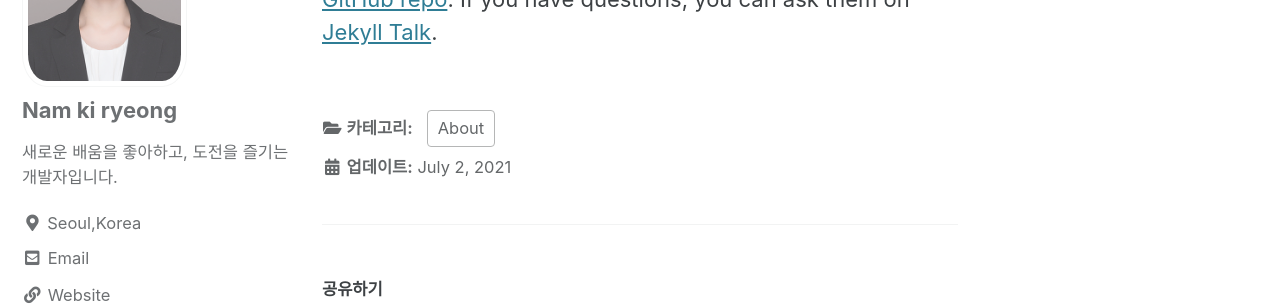
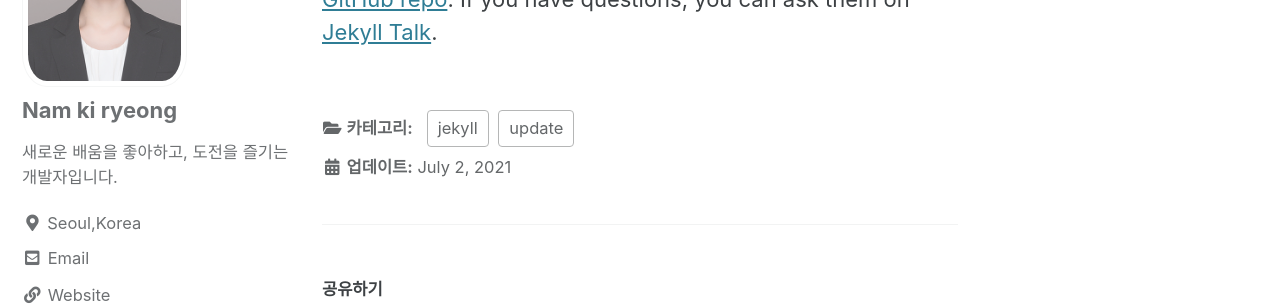
Before and after one commit to kiryeong/kiryeong.github.io, a Jekyll site: the page built from _posts/2021-07-02-first-post.md, in a window 1280 px wide and 900 px high, scrolled down 571 px. Shown: the part 195-500 px from the top of the window. Built offline with Jekyll 4.4.1, drawn with Linux system fonts in a browser that asks for light colours; cached includes are drawn as plain includes.

Commit message:
Update 2021-07-02-first-post.md

```diff
--- a/_posts/2021-07-02-first-post.md
+++ b/_posts/2021-07-02-first-post.md
@@ -1,7 +1,7 @@
 ---
 title: "Welcome to Jekyll!"
 date: 2021-07-02
-categories: About
+categories: jekyll update
 ---
 You’ll find this post in your `_posts` directory. Go ahead and edit it and re-build the site to see your changes. You can rebuild the site in many different ways, but the most common way is to run `jekyll serve`, which launches a web server and auto-regenerates your site when a file is updated.
 
```
